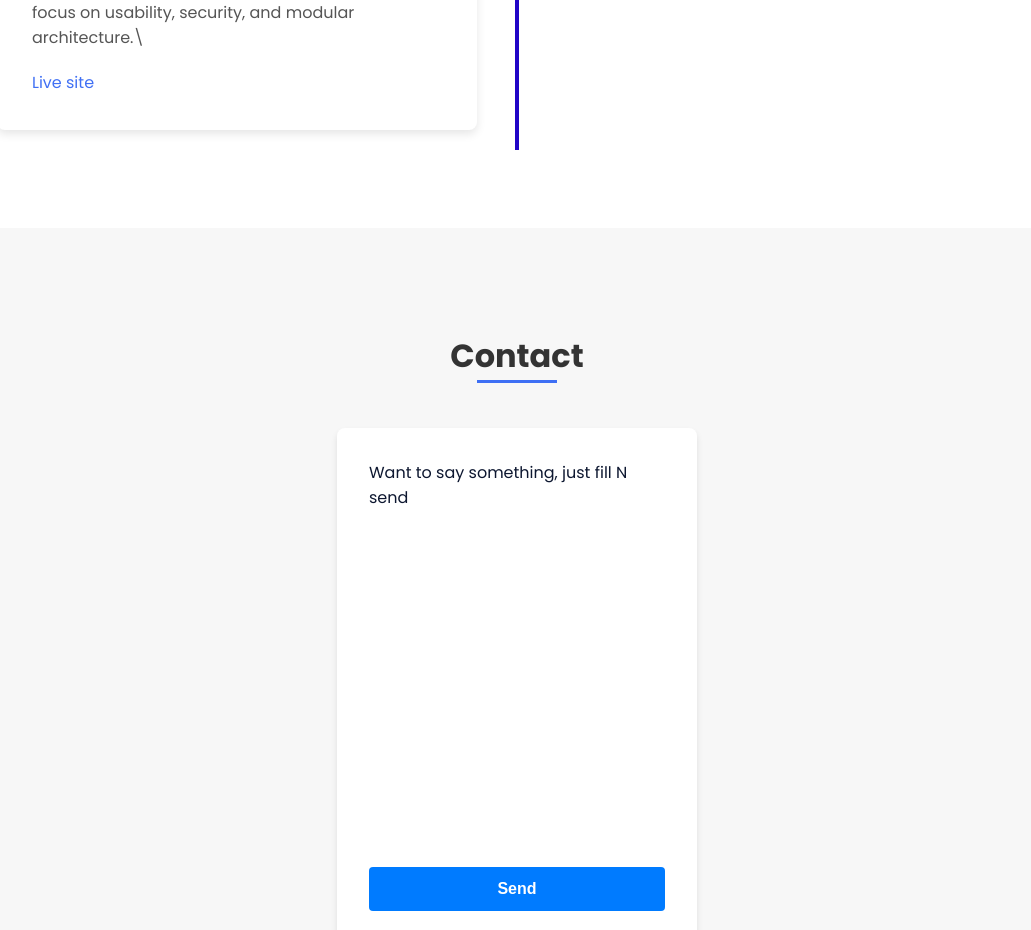
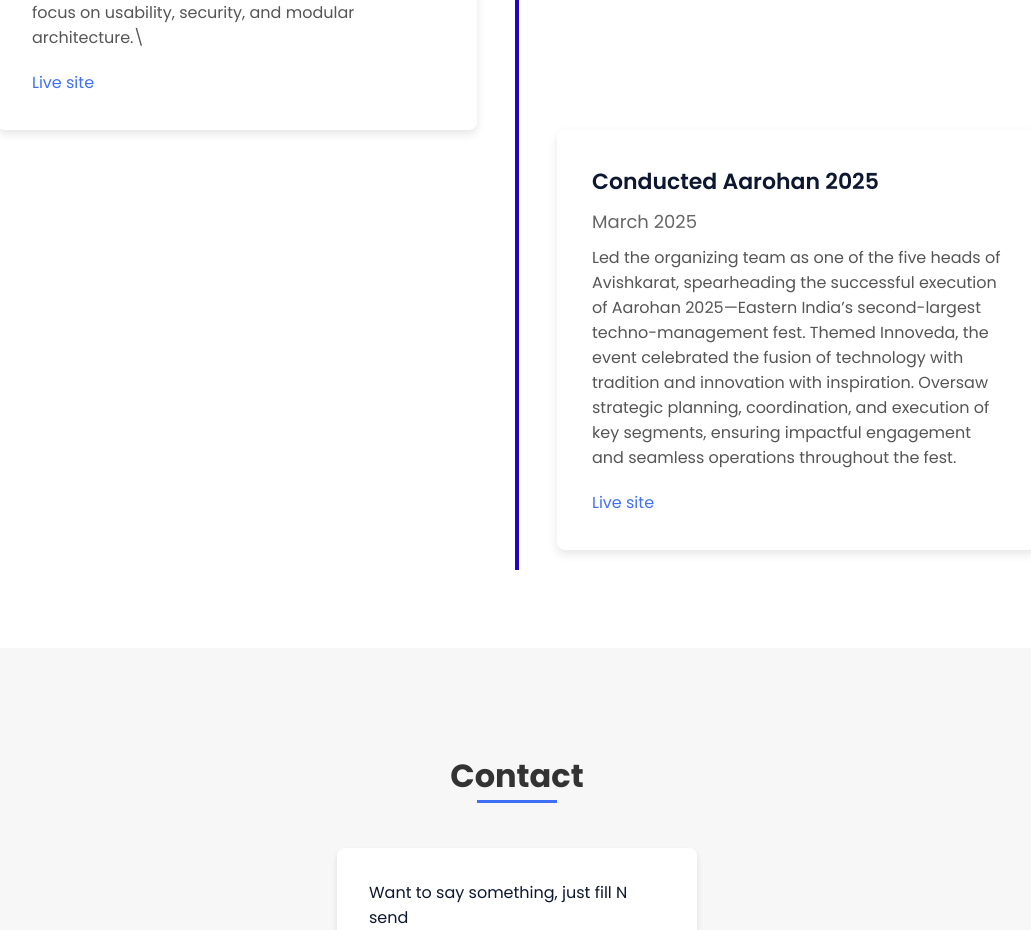
Before and after one commit to stark2602/Portfolio, a plain HTML site: page index.html in a window 1280 px wide. Shown: the part 10448-11378 px from the top of the page, without its empty margins (123-1154 px from the left). Drawn offline with nearby package versions, Linux system fonts and the light colour scheme.

Commit message:
Update index.html

```diff
--- a/index.html
+++ b/index.html
@@ -625,6 +625,23 @@ visibility conditions.
                           </div>
                         </section>
                       </div>
+                    <div class="row row-2">
+                        <section class="card">
+                          <div class="card-body">
+                            <h5 class="card-title"> Conducted Aarohan 2025
+                            </h5>
+                            <h6 class="card-subtitle">March 2025                          </h6>
+                            <p class="card-text">
+                                Led the organizing team as one of the five heads of Avishkarat, spearheading the successful execution of Aarohan 2025—Eastern India’s second-largest techno-management fest. Themed Innoveda, the event celebrated the fusion of technology with tradition and innovation with inspiration. Oversaw strategic planning, coordination, and execution of key segments, ensuring impactful engagement and seamless operations throughout the fest.
+
+                            </p>
+                            <div class="bottom">
+
+                              <a href="https://bloom-vd41.vercel.app/home">Live site</a>
+                            </div>
+                          </div>
+                        </section>
+                      </div>
                       <!--
 
 
```
